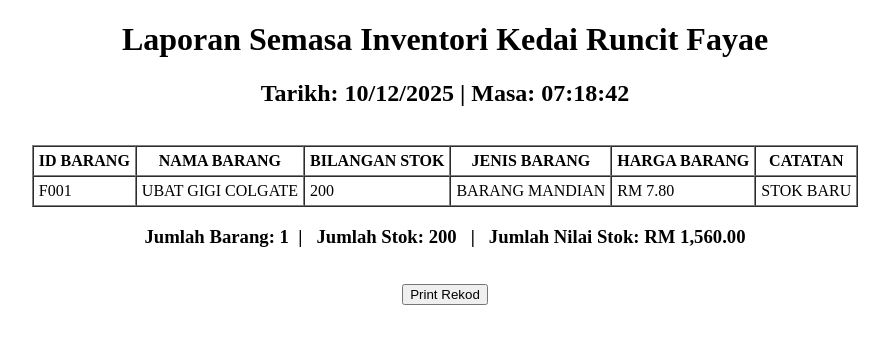
After one commit to faris2809/SISTEM, a PHP site: page /generate.php in a window 1280 px wide. The commit adds this page. Shown: the top 344 px of the page, without its empty margins (195-1084 px from the left). Run offline with PHP 8.4, Linux system fonts and the light colour scheme; data comes from the database, SQL or seed files in the repository.

Commit message:
Page Baharu: dashboard.php, generate.php
Fungsi print boleh digunakan tetapi laporan belum siap dijanakan, dashboard masih dalam pembangunan.

```diff
--- /dev/null
+++ b/sistem/generate.php
@@ -0,0 +1,85 @@
+<?php
+include("config.php");
+
+// Variable tarikh
+$date = date("d/m/Y");
+$time = date("H:i:s");
+$zone = date_default_timezone_set('Asia/Kuala_Lumpur');
+
+
+
+?>
+<!DOCTYPE html>
+<html>
+<head>
+    <title>Report</title>
+    <link rel="icon" href="logo.png">
+    <style>
+@media print {
+    .no-print { display: none !important; }
+}
+</style>
+
+</head>
+<body>
+    <h1 align="center">Laporan Semasa Inventori Kedai Runcit Fayae</h1>
+    <h2 align="center">Tarikh: <?php echo $date ?> | Masa: <?php echo $time ?> </h2>
+    <br>
+    <table border=1 cellpadding = 5 cellspacing = 0 align=center>
+        <tr>
+        <th>ID BARANG</th>
+		<th>NAMA BARANG</th>
+		<th>BILANGAN STOK</th>
+		<th>JENIS BARANG</th>
+		<th>HARGA BARANG</th>
+        <th>CATATAN</th>
+        </tr>
+
+        <?php
+          // isytihar variable sebelum loop (while)
+          $stok = 0;
+          $harga = 0;
+          $jumharga = 0;
+          $barang = 0;
+
+         $query = mysqli_query($conn, "SELECT * FROM kedai_runcit");
+         $barang = mysqli_num_rows($query); // kira jumlah barang
+        while ($row = mysqli_fetch_assoc($query)) {
+
+    // Variable stok
+    $stok += $row['bilstok'];
+    $harga += $row['harga'];
+    $jumharga += $row['bilstok'] * $row['harga'];
+
+
+        echo "
+        <tr>
+        <td> ".$row['idbarang']." </td>
+            <td>
+            ".$row['namabarang']."
+            </td>
+            <td>
+            ".$row['bilstok']."
+            </td>
+            <td>
+            ".$row['jenisbarang']."
+            </td>
+        ";
+         echo "<td> RM ".number_format($row['harga'],2)."</td>
+        <td>
+        ".$row['catatan']."
+        </td> ";
+        }
+
+        ?>
+    </table>
+    <h3 align="center">Jumlah Barang: <?php echo $barang; ?> &nbsp;| &nbsp; Jumlah Stok: <?php echo $stok;  ?> &nbsp; | &nbsp;  Jumlah Nilai Stok: RM <?php echo number_format($jumharga, 2); ?></h3>
+
+    <br>
+   <center>  <button class="no-print" onclick="window.print()">Print Rekod</button>
+ </center>
+
+
+
+</body>
+</html>
```
Also changed, not shown: sistem/dashboard.php (added, +16 -0 lines), sistem/index.php (+6 -6 lines), sistem/style.css (line endings or trailing spaces).
